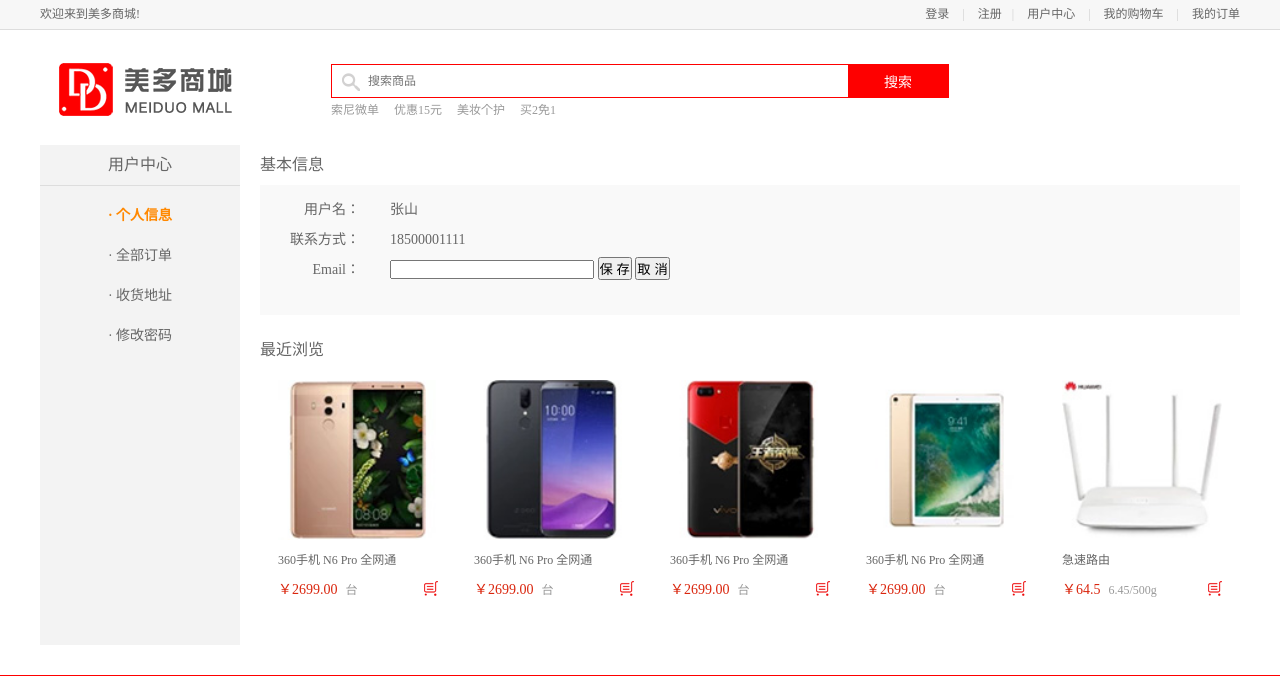
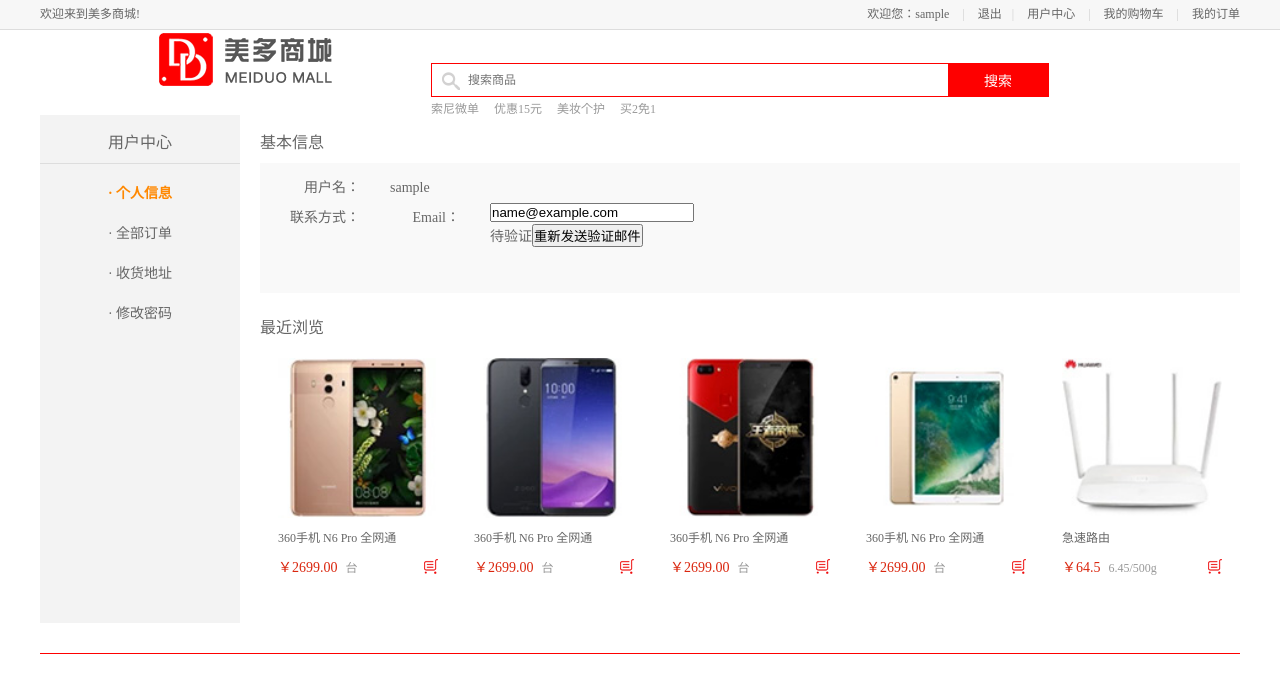
Before and after one commit to yeyuning1/DjangoProject, a Django app: page /info/ in a window 1280 px wide. Shown: the top 685 px of the page. Run offline with Django 3.2, Linux system fonts and the light colour scheme; the visitor is signed in with stand-in values (Sample User, id 1); parts of the project's set-up code (start-up, migrations or seed data) failed here and were passed over.

Commit message:
完成个人中心用户信息展示

```diff
--- a/meiduomall/meiduomall/apps/users/models.py
+++ b/meiduomall/meiduomall/apps/users/models.py
@@ -10,6 +10,10 @@
     # 在用户模型类中增加 mobile 字段
     mobile = models.CharField(max_length=11, unique=True, verbose_name='手机号')
 
+    # 新增 email_active 字段
+    # 用于记录邮箱是否激活, 默认为 False: 未激活
+    email_active = models.BooleanField(default=False, verbose_name='邮箱验证状态')
+
     # 对当前表进行相关设置:
     class Meta:
         db_table = 'tb_users'
--- a/meiduomall/meiduomall/apps/users/views.py
+++ b/meiduomall/meiduomall/apps/users/views.py
@@ -54,7 +54,6 @@
             user = User.objects.create_user(username=username, password=password, mobile=mobile)
         except DatabaseError:
             return render(request, 'register.html', {'register_errmsg': '注册失败，请重新注册'})
-
 
         login(request, user)
         response = redirect(reverse('contents:index'))
@@ -174,4 +173,11 @@
         #     return render(request, 'user_center_info.html')
         # else:
         #      return render(request, 'user_center_info.html')
-        return render(request, 'user_center_info.html')
+        # 现已使用LoginRequiredMixin扩展类完成验证登陆功能
+        context = {
+            'username': request.user.username,
+            'mobile': request.user.mobile,
+            'email': request.user.email,
+            'email_active': request.user.email_active
+        }
+        return render(request, 'user_center_info.html', context)
--- a/meiduomall/meiduomall/templates/index.html
+++ b/meiduomall/meiduomall/templates/index.html
@@ -30,7 +30,7 @@
                 </div>
                 <div class="user_link fl">
                     <span>|</span>
-                    <a href="user_center_info.html">用户中心</a>
+                    <a href="{{ url('users:info') }}">用户中心</a>
                     <span>|</span>
                     <a href="../static/cart.html">我的购物车</a>
                     <span>|</span>
--- a/meiduomall/meiduomall/templates/user_center_info.html
+++ b/meiduomall/meiduomall/templates/user_center_info.html
@@ -1,13 +1,15 @@
-<!DOCTYPE html PUBLIC "-//W3C//DTD XHTML 1.0 Transitional//EN" "http://www.w3.org/TR/xhtml1/DTD/xhtml1-transitional.dtd">
+<!DOCTYPE html PUBLIC "-//W3C//DTD XHTML 1.0 Transitional//EN"
+        "http://www.w3.org/TR/xhtml1/DTD/xhtml1-transitional.dtd">
 <html xmlns="http://www.w3.org/1999/xhtml" xml:lang="en">
 <head>
     <meta http-equiv="Content-Type" content="text/html;charset=UTF-8">
     <title>美多商城-用户中心</title>
-	<link rel="stylesheet" type="text/css" href="../static/css/reset.css">
-	<link rel="stylesheet" type="text/css" href="../static/css/main.css">
-    <script type="text/javascript" src="../static/js/host.js"></script>
-	<script type="text/javascript" src="../static/js/vue-2.5.16.js"></script>
-    <script type="text/javascript" src="../static/js/axios-0.18.0.min.js"></script>
+    <link rel="stylesheet" type="text/css" href="{{ static('css/reset.css') }}">
+    <link rel="stylesheet" type="text/css" href="{{ static('css/main.css') }}">
+    <script type="text/javascript" src="{{ static('js/jquery-1.12.4.min.js') }}"></script>
+    <script type="text/javascript" src="{{ static('js/host.js') }}"></script>
+    <script type="text/javascript" src="{{ static('js/vue-2.5.16.js') }}"></script>
+    <script type="text/javascript" src="{{ static('js/axios-0.18.0.min.js') }}"></script>
 </head>
 <body>
 <div id="app" v-cloak>
@@ -15,23 +17,27 @@
         <div class="header">
             <div class="welcome fl">欢迎来到美多商城!</div>
             <div class="fr">
-				<div class="login_info fl">
-					欢迎您：<em>张 山</em>
+                <div v-if="username" class="login_btn fl">
+                    欢迎您：<em>[[ username ]]</em>
+                    <span>|</span>
+                    <!--修改如下代码,使其能够退出登录-->
+                    <a href="{{ url('users:logout') }}">退出</a>
                 </div>
-				<div class="login_btn fl">
+                <div v-else class="login_btn fl">
                     <a href="login.html">登录</a>
                     <span>|</span>
                     <a href="register.html">注册</a>
                 </div>
+
+
                 <div class="user_link fl">
                     <span>|</span>
-					<a href="user_center_info.html">用户中心</a>
-					<span>|</span>
-					<a href="../static/cart.html">我的购物车</a>
-					<span>|</span>
-					<a href="../static/user_center_order.html">我的订单</a>
-				</div>
-			</div>
+                    <!--修改下面的代码, 使当前的 a 标签点击后,能够跳转到用户中心页面-->
+                    <a href="{{ url('users:info') }}">用户中心</a>
+                    <span> | </span>
+                    <a href="cart.html">我的购物车</a>
+                    <span> | </span>
+                    <a href="user_center_order.html">我的订单</a>
                 </div>
             </div>
 
@@ -62,16 +68,29 @@
                     </ul>
                 </div>
                 <div class="right_content clearfix">
-				<div class="info_con clearfix">
+                    <div class="info_con clearfix" v-cloak>
                         <h3 class="common_title2">基本信息</h3>
                         <ul class="user_info_list">
-						<li><span>用户名：</span>张山</li>
-						<li><span>联系方式：</span>18500001111</li>
+                            <li><span>用户名：</span>[[ username ]]</li>
+                            <li><span>联系方式：</span>[[ mobile ]]</li>
                             <li>
                                 <span>Email：</span>
-	                    <input type="text" name="email" class="email">
-	                    <input type="button" name="" value="保 存">
-	                    <input type="reset" name="" value="取 消">
+                                <div v-if="set_email">
+                                    <input v-model="email" @blur="check_email" type="email" name="email" class="email">
+                                    <input @click="save_email" type="button" name="" value="保 存">
+                                    <input @click="cancel_email" type="reset" name="" value="取 消">
+                                    <div v-show="error_email" class="error_email_tip">邮箱格式错误</div>
+                                </div>
+                                <div v-else>
+                                    <input v-model="email" type="email" name="email" class="email" readonly>
+                                    <div v-if="email_active">
+                                        已验证
+                                    </div>
+                                    <div v-else>
+                                        待验证<input @click="save_email" :disabled="send_email_btn_disabled" type="button"
+                                                  :value="send_email_tip">
+                                    </div>
+                                </div>
                             </li>
                         </ul>
                     </div>
@@ -144,9 +163,18 @@
                     <a href="#">友情链接</a>
                 </div>
                 <p>CopyRight © 2016 北京美多商业股份有限公司 All Rights Reserved</p>
-		<p>电话：010-****888    京ICP备*******8号</p>
+                <p>电话：010-****888 京ICP备*******8号</p>
             </div>
         </div>
-	<script type="text/javascript" src="../static/js/user_center_info.js"></script>
+        <script type="text/javascript">
+            let username = "{{ username }}";
+            let mobile = "{{ mobile }}";
+            let email = "{{ email }}";
+            let email_active = "{{ email_active }}";
+        </script>
+        <script type="text/javascript" src="{{ static('js/common.js') }}"></script>
+        <script type="text/javascript" src="{{ static('js/user_center_info.js') }}"></script>
+        <script type="text/javascript" src="{{ static('js/common.js') }}"></script>
+        <script type="text/javascript" src="{{ static('js/user_center_info.js') }}"></script>
 </body>
 </html>
```
Lines whose indentation alone changed are shown as unchanged.
